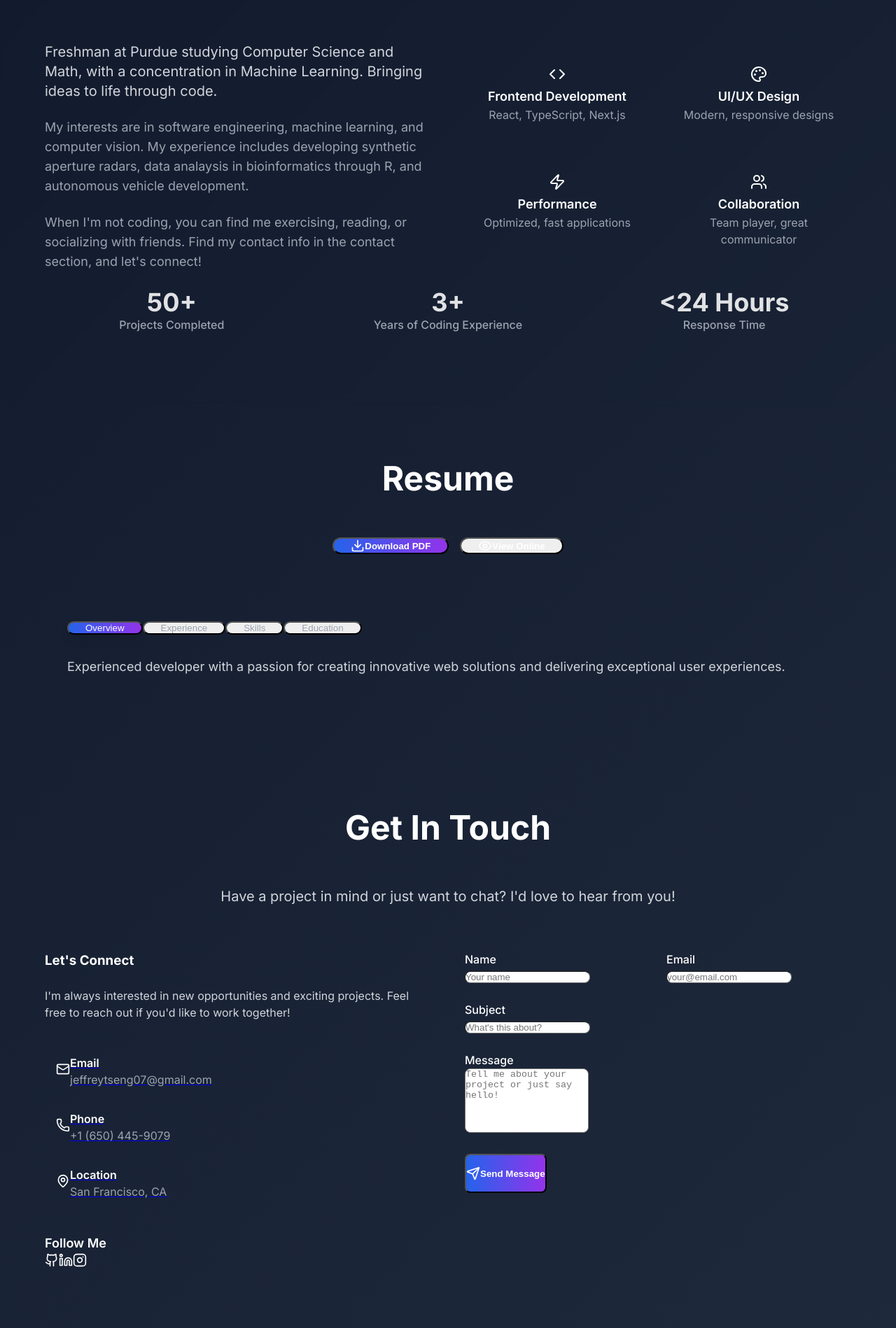
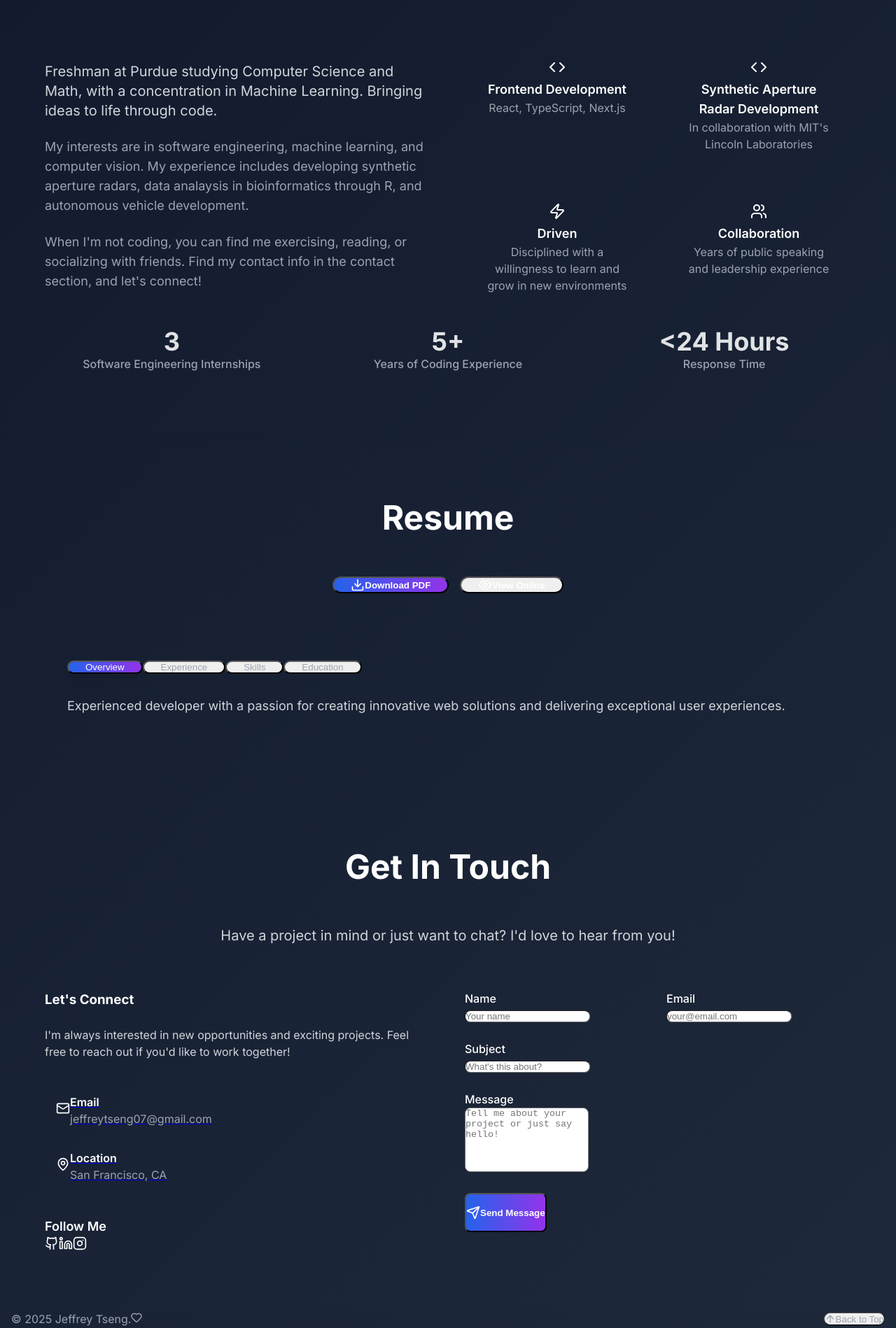
Before and after one commit to jefft72/jtseng-website, a React (Vite) app in the folder modern-portfolio/: page / in a window 1280 px wide. Shown: the part 960-2858 px from the top of the page at 70% size. Built offline with nearby package versions, Linux system fonts and the light colour scheme.

Commit message:
Updated Footer, Contact, and About sections

```diff
--- a/modern-portfolio/src/components/About.tsx
+++ b/modern-portfolio/src/components/About.tsx
@@ -1,13 +1,13 @@
 import React from 'react';
 import { motion } from 'framer-motion';
-import { Code, Palette, Zap, Users } from 'lucide-react';
+import { Code, Zap, Users } from 'lucide-react';
 
 const About: React.FC = () => {
   const skills = [
     { name: 'Frontend Development', icon: Code, description: 'React, TypeScript, Next.js' },
-    { name: 'UI/UX Design', icon: Palette, description: 'Modern, responsive designs' },
-    { name: 'Performance', icon: Zap, description: 'Optimized, fast applications' },
-    { name: 'Collaboration', icon: Users, description: 'Team player, great communicator' },
+    { name: 'Synthetic Aperture Radar Development', icon: Code, description: 'In collaboration with MIT\'s Lincoln Laboratories' },
+    { name: 'Driven', icon: Zap, description: 'Disciplined with a willingness to learn and grow in new environments' },
+    { name: 'Collaboration', icon: Users, description: 'Years of public speaking and leadership experience' },
   ];
 
   const containerVariants = {
@@ -95,8 +95,8 @@ const About: React.FC = () => {
             className="mt-16 grid grid-cols-2 md:grid-cols-3 gap-8"
           >
             {[
-              { number: '50+', label: 'Projects Completed' },
-              { number: '3+', label: 'Years of Coding Experience' },
+              { number: '3', label: 'Software Engineering Internships' },
+              { number: '5+', label: 'Years of Coding Experience' },
               { number: '<24 Hours', label: 'Response Time' },
             ].map((stat) => (
               <motion.div
--- a/modern-portfolio/src/components/Contact.tsx
+++ b/modern-portfolio/src/components/Contact.tsx
@@ -1,6 +1,6 @@
 import React, { useState } from 'react';
 import { motion } from 'framer-motion';
-import { Mail, Phone, MapPin, Send, Github, Linkedin, Instagram } from 'lucide-react';
+import { Mail, MapPin, Send, Github, Linkedin, Instagram } from 'lucide-react';
 
 const Contact: React.FC = () => {
   const [formData, setFormData] = useState({
@@ -39,12 +39,6 @@ const Contact: React.FC = () => {
       title: 'Email',
       value: 'jeffreytseng07@gmail.com',
       href: 'mailto:jeffreytseng07@gmail.com',
-    },
-    {
-      icon: Phone,
-      title: 'Phone',
-      value: '+1 (650) 445-9079',
-      href: 'tel:+16504459079',
     },
     {
       icon: MapPin,
--- a/modern-portfolio/src/components/Footer.tsx
+++ b/modern-portfolio/src/components/Footer.tsx
@@ -21,14 +21,13 @@ const Footer: React.FC = () => {
             transition={{ duration: 0.6 }}
             className="flex items-center gap-2 text-gray-400 mb-4 md:mb-0"
           >
-            <span>© {currentYear} Jeffrey Tseng. Made with</span>
+            <span>© {currentYear} Jeffrey Tseng.</span>
             <motion.div
               animate={{ scale: [1, 1.2, 1] }}
               transition={{ duration: 1, repeat: Infinity }}
             >
               <Heart size={16} className="text-red-500 fill-current" />
             </motion.div>
-            <span>and modern web technologies.</span>
           </motion.div>
 
           {/* Back to Top Button */}
```
